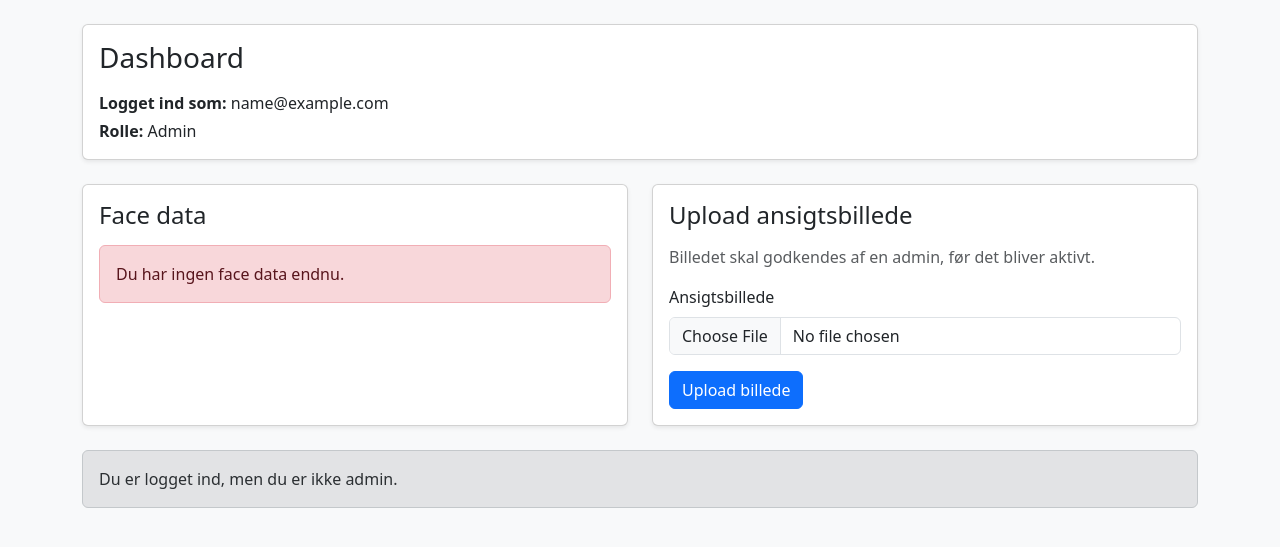
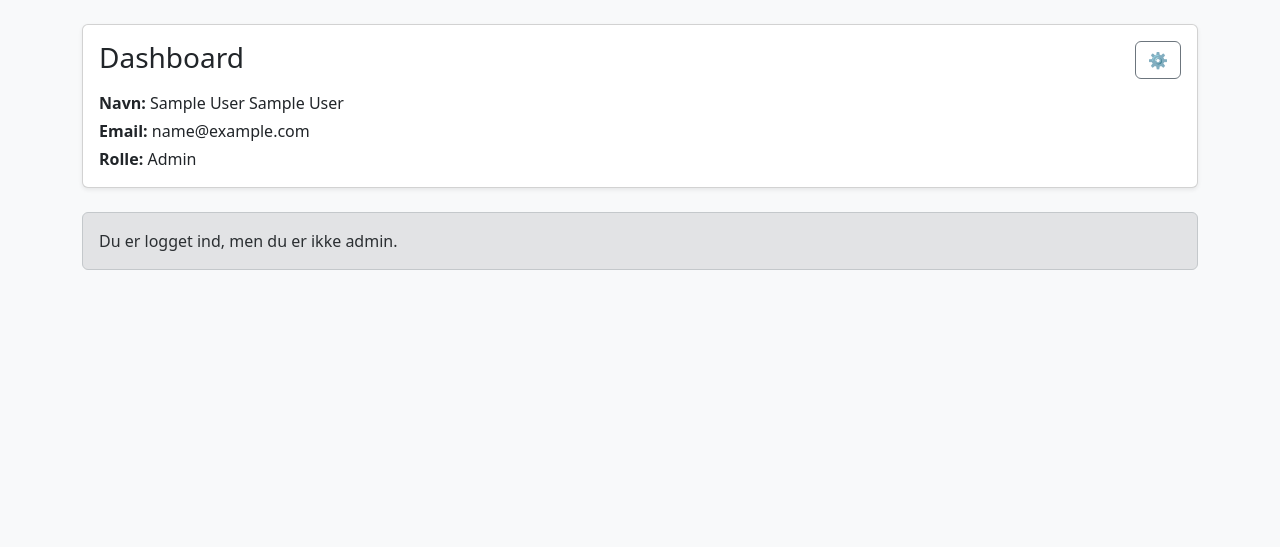
Before and after one commit to Zerraphix/Face-Recognition-Project, a Flask app: template Azure VM Code/templates/dashboard.html in a window 1280 px wide. Shown: the part 56-603 px from the top of the page. Run offline with Flask 3, Linux system fonts and the light colour scheme; the template is opened without the code that fills it, so the values that code supplies are empty; the visitor is signed in with stand-in values (Sample User, id 1).

Commit message:
User can update their info

```diff
--- a/Azure VM Code/app.py
+++ b/Azure VM Code/app.py
@@ -206,6 +206,43 @@ def upload_face():
                 flash("Face billede blev gemt og afventer admin godkendelse")
         else:
             flash(f"Upload fejlede: {response.text}")
+
+    except requests.exceptions.RequestException:
+        flash("Kunne ikke forbinde til API-serveren")
+
+    return redirect(url_for("dashboard"))
+
+@app.route("/settings/update", methods=["POST"])
+@login_required
+def update_own_settings():
+    first_name = request.form.get("first_name")
+    last_name = request.form.get("last_name")
+    password = request.form.get("password")
+
+    try:
+        data = {
+            "first_name": first_name,
+            "last_name": last_name,
+            "email": session["email"],
+            "role_id": int(session["role_id"])
+        }
+
+        if password is not None and password != "":
+            data["password"] = password
+
+        response = requests.put(
+            f"{API_BASE_URL}/users/{session['user_id']}",
+            json=data,
+            timeout=5
+        )
+
+        if response.status_code == 200:
+            session["first_name"] = first_name
+            session["last_name"] = last_name
+
+            flash("Dine settings blev opdateret")
+        else:
+            flash(f"Dine settings kunne ikke opdateres: {response.text}")
 
     except requests.exceptions.RequestException:
         flash("Kunne ikke forbinde til API-serveren")
--- a/Azure VM Code/templates/dashboard.html
+++ b/Azure VM Code/templates/dashboard.html
@@ -9,64 +9,87 @@
     <div class="col-12">
     <div class="card shadow-sm">
         <div class="card-body">
+
+            <div class="d-flex justify-content-between align-items-start">
+                <div>
                     <h1 class="h3 mb-3">Dashboard</h1>
 
                     <p class="mb-1">
-                    <strong>Logget ind som:</strong> {{ session["email"] }}
+                        <strong>Navn:</strong>
+                        {{ session["first_name"] }} {{ session["last_name"] }}
+                    </p>
+
+                    <p class="mb-1">
+                        <strong>Email:</strong> {{ session["email"] }}
                     </p>
 
                     <p class="mb-0">
                         <strong>Rolle:</strong> {{ session["role_name"] }}
                     </p>
                 </div>
+
+                <button
+                    class="btn btn-outline-secondary"
+                    type="button"
+                    data-bs-toggle="collapse"
+                    data-bs-target="#userSettings"
+                    aria-expanded="false"
+                    aria-controls="userSettings"
+                    title="Settings"
+                >
+                    ⚙️
+                </button>
             </div>
+
+            <div class="collapse mt-4" id="userSettings">
+                <hr>
+
+                <div class="row g-4">
+
+                    <div class="col-12 col-lg-6">
+                        <h2 class="h5 mb-3">Profil settings</h2>
+
+                        <form method="POST" action="{{ url_for('update_own_settings') }}">
+                            <div class="mb-3">
+                                <label class="form-label">Fornavn</label>
+                                <input
+                                    type="text"
+                                    name="first_name"
+                                    class="form-control"
+                                    value="{{ session['first_name'] }}"
+                                    required
+                                >
+                            </div>
+
+                            <div class="mb-3">
+                                <label class="form-label">Efternavn</label>
+                                <input
+                                    type="text"
+                                    name="last_name"
+                                    class="form-control"
+                                    value="{{ session['last_name'] }}"
+                                    required
+                                >
+                            </div>
+
+                            <div class="mb-3">
+                                <label class="form-label">Ny adgangskode</label>
+                                <input
+                                    type="password"
+                                    name="password"
+                                    class="form-control"
+                                    placeholder="Lad feltet være tomt for ikke at ændre password"
+                                >
+                            </div>
+
+                            <button type="submit" class="btn btn-primary">
+                                Gem profil
+                            </button>
+                        </form>
                     </div>
 
                     <div class="col-12 col-lg-6">
-        <div class="card shadow-sm h-100">
-            <div class="card-body">
-
-                <h2 class="h4 mb-3">Face data</h2>
-
-                {% if face %}
-                    {% if face.is_active %}
-                        <div class="alert alert-success">
-                            Du har aktiv face data registreret.
-                        </div>
-                    {% else %}
-                        <div class="alert alert-warning">
-                            Dit face billede afventer admin godkendelse.
-                        </div>
-                    {% endif %}
-
-                    {% if face.face_picture_path %}
-                        <img
-                            src="{{ url_for('uploaded_file', filename=face.face_picture_path.replace('uploads/', '')) }}"
-                            alt="Face billede"
-                            class="img-fluid rounded border mb-3"
-                            style="max-width: 250px;"
-                        >
-                    {% endif %}
-
-                    <p class="text-muted mb-0">
-                        Oprettet: {{ face.created_at }}
-                    </p>
-
-                {% else %}
-                    <div class="alert alert-danger">
-                        Du har ingen face data endnu.
-                    </div>
-                {% endif %}
-
-            </div>
-        </div>
-    </div>
-
-    <div class="col-12 col-lg-6">
-        <div class="card shadow-sm h-100">
-            <div class="card-body">
-
-                <h2 class="h4 mb-3">
+                        <h2 class="h5 mb-3">
                             {% if face %}
                                 Opdater ansigtsbillede
                             {% else %}
@@ -102,6 +125,10 @@
                                 {% endif %}
                             </button>
                         </form>
+                    </div>
+
+                </div>
+            </div>
 
         </div>
     </div>
```
Lines whose indentation alone changed are shown as unchanged.
